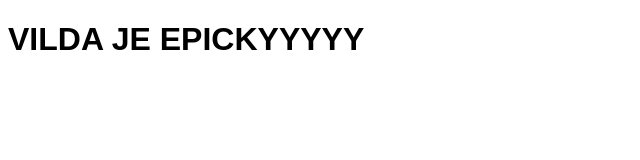
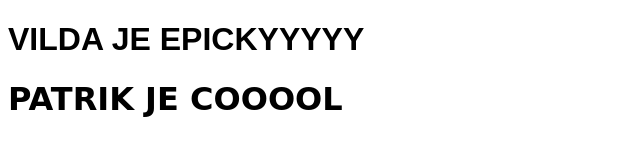
Before and after one commit to vil829/Website, a plain HTML site: page index.html in a window 1280 px wide. Shown: the whole page, without its empty margins (0-640 px from the left). Drawn offline with Linux system fonts and the light colour scheme.

Commit message:
Update index.html

```diff
--- a/index.html
+++ b/index.html
@@ -8,5 +8,6 @@
 </head>
 <body>
     <h1 style="font-family: sans-serif;" >VILDA JE EPICKYYYYY</h1>
+    <h1 style="font-family: cursive;" >PATRIK JE COOOOL</h1>
 </body>
 </html>
```
